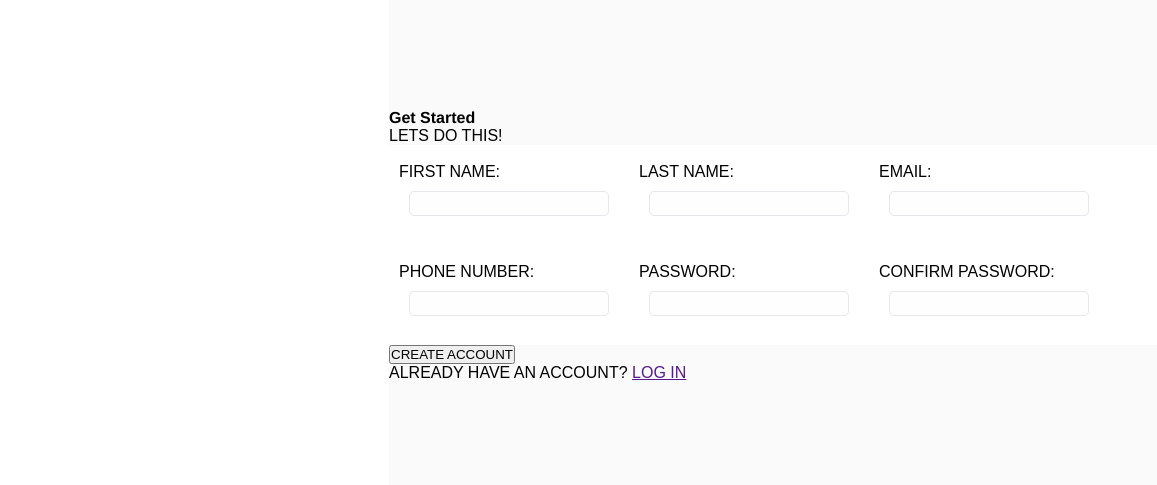
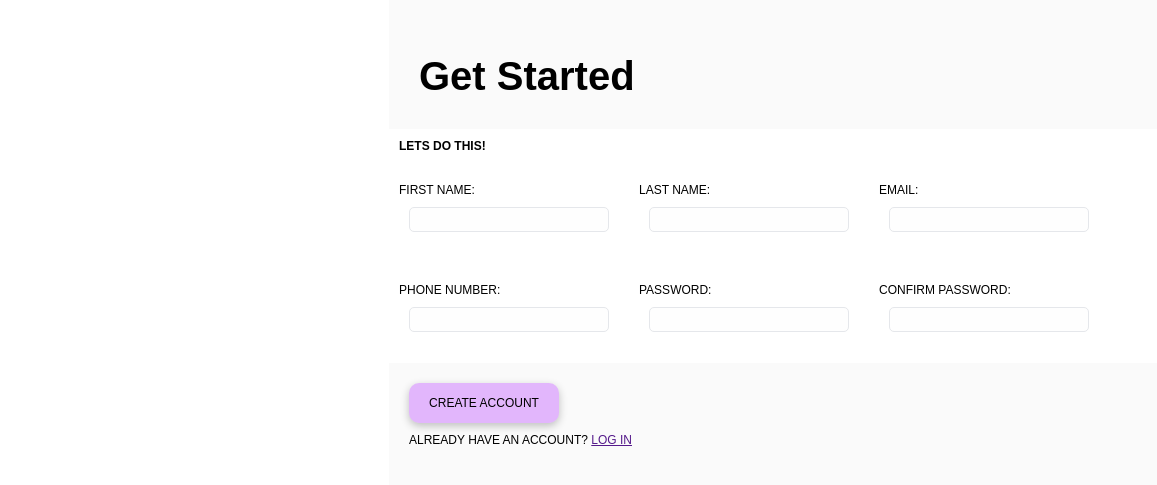
Before and after one commit to kale6019/Sign-up-form, a plain HTML site: page index.html in a window 1280 px wide. Shown: the part 155-640 px from the top of the page, 123-1280 px from the left. Drawn offline with Linux system fonts and the light colour scheme; a web font is replaced by a local one.

Commit message:
added different font styles, sizing, padding and button effects

```diff
--- a/style.css
+++ b/style.css
@@ -53,18 +53,25 @@ form {
     justify-content: center;
     background-color: rgb(250, 250, 250);
     font-family: Arial, Helvetica, sans-serif;
+    font-size: 12px;
 
 }
 
 .header {
 
-    font-family: designer, Helvetica, sans-serif;
+    font-family: Arial, Helvetica, sans-serif;
     font-weight: bold;
+    font-size: 40px;
+    padding: 30px;
 
 }
 
-h2 {
+.input-text  {
+    background-color: white;
+    font-family: Arial, Helvetica, sans-serif;
     padding: 10px;
+    font-weight: bold;
+    font-size: 12px;
 }
 
 .input-container {
@@ -126,3 +133,18 @@ input:focus {
     display: flex;
     flex-direction: column;
 }
+
+.create-account {
+    padding: 20px;
+}
+
+button {
+    width: 150px;
+    height: 40px;
+    margin-bottom: 10px;
+    border-radius: 10px;
+    box-shadow: rgba(0, 0, 0, 0.24) 0px 3px 8px;
+    border-style: none;
+    background-color: rgba(162, 0, 255, 0.274);
+    font-size: 12px;
+}
```
